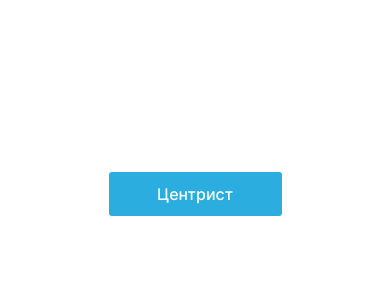
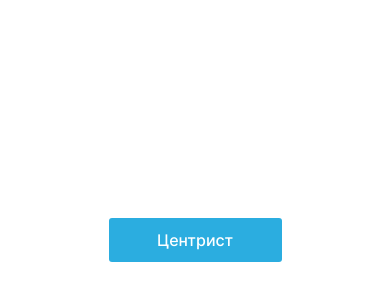
Before and after one commit to George323ru/thinking-trainer, a React (Create React App) app: page / in a window 390 px wide. Shown: the part 312-612 px from the top of the page. Built offline with nearby package versions, Linux system fonts and the light colour scheme.

Commit message:
feat add qutes

```diff
--- a/src/components/App/App.css
+++ b/src/components/App/App.css
@@ -35,3 +35,13 @@
 .main__button:hover {
   opacity: 0.7;
 }
+
+@media all and (max-width: 520px) {
+  .main__quotes {
+    max-width: 320px;
+  }
+
+  .main__button {
+    margin-top: 66px;
+  }
+}
```
